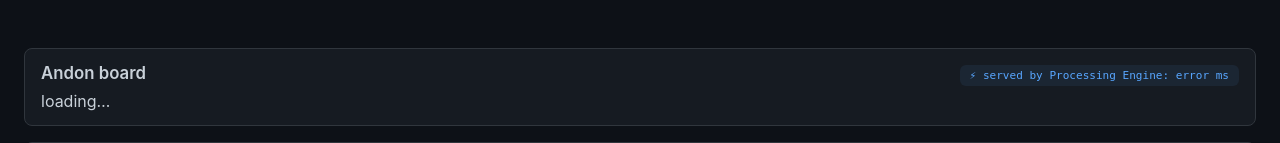
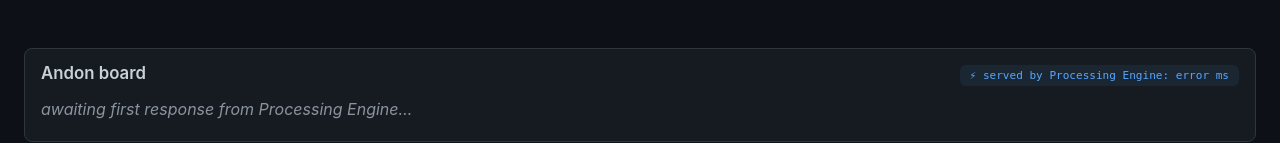
Before and after one commit to influxdata/influxdb3-ref-iiot, a FastAPI app: template ui/templates/overview.html in a window 1280 px wide. Shown: the part 46-189 px from the top of the page. Run offline with FastAPI, Linux system fonts and the light colour scheme; the template is opened without the code that fills it, so the values that code supplies are empty.

Commit message:
fix(ui): andon shell id mismatch + browser-facing INFLUX_PUBLIC_URL
- overview.html now ships <div id="andon-shell"> matching what app.js
  renders into; removed the unused andon-content placeholder.
- ui/app.py reads INFLUX_PUBLIC_URL (defaults http://localhost:8181)
  and passes it to the browser as andon_url so direct fetches
  resolve. INFLUX_URL stays as the in-container hostname for backend
  SQL queries.
- docker-compose ui service forwards INFLUX_PUBLIC_URL.

```diff
--- a/docker-compose.yml
+++ b/docker-compose.yml
@@ -117,6 +117,7 @@ services:
         condition: service_completed_successfully
     environment:
       INFLUX_URL: http://influxdb3:8181
+      INFLUX_PUBLIC_URL: ${INFLUX_PUBLIC_URL:-http://localhost:8181}
       INFLUX_DB: iiot
       INFLUX_TOKEN_FILE: /tokens/.iiot-operator-token
       UI_KPI_POLL_MS: ${UI_KPI_POLL_MS:-2000}
--- a/ui/app.py
+++ b/ui/app.py
@@ -30,6 +30,10 @@ ROOT = Path(__file__).resolve().parent
 TEMPLATES = Jinja2Templates(directory=str(ROOT / "templates"))
 
 INFLUX_URL = os.environ.get("INFLUX_URL", "http://influxdb3:8181")
+# Browser-facing URL for direct fetches (the andon board panel calls the Processing
+# Engine endpoint from the browser). Defaults to localhost so the dev `make up` flow
+# works with the bundled docker-compose port mapping (8181).
+INFLUX_PUBLIC_URL = os.environ.get("INFLUX_PUBLIC_URL", "http://localhost:8181")
 INFLUX_DB = os.environ.get("INFLUX_DB", "iiot")
 TOKEN_FILE = os.environ.get("INFLUX_TOKEN_FILE", "/tokens/.iiot-operator-token")
 
@@ -79,7 +83,7 @@ def overview(request: Request) -> HTMLResponse:
         {
             "request": request,
             "poll": _poll_intervals(),
-            "andon_url": f"{INFLUX_URL}/api/v3/engine/andon_board",
+            "andon_url": f"{INFLUX_PUBLIC_URL}/api/v3/engine/andon_board",
             "andon_token": _load_token(),
         },
     )
--- a/ui/templates/overview.html
+++ b/ui/templates/overview.html
@@ -18,7 +18,7 @@
     <h2>Andon board</h2>
     <span class="panel-badge" id="andon-badge">⚡ served by Processing Engine: <span id="andon-latency">–</span> ms</span>
   </header>
-  <div id="andon-content">loading…</div>
+  <div id="andon-shell"><div class="andon-empty">awaiting first response from Processing Engine…</div></div>
 </section>
 
 <section class="panel" id="oee-panel" data-oee-poll-ms="{{ poll.oee }}">
```
